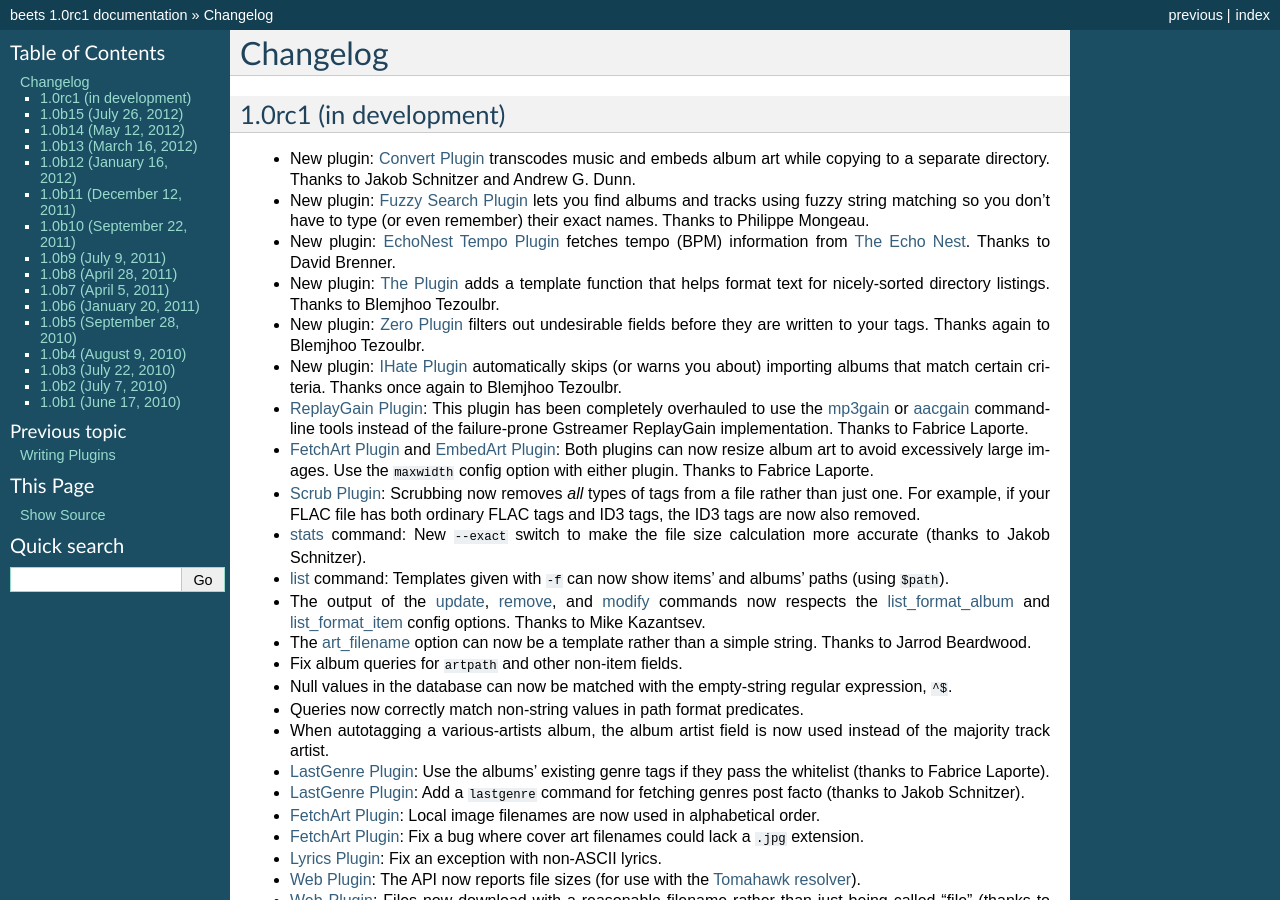
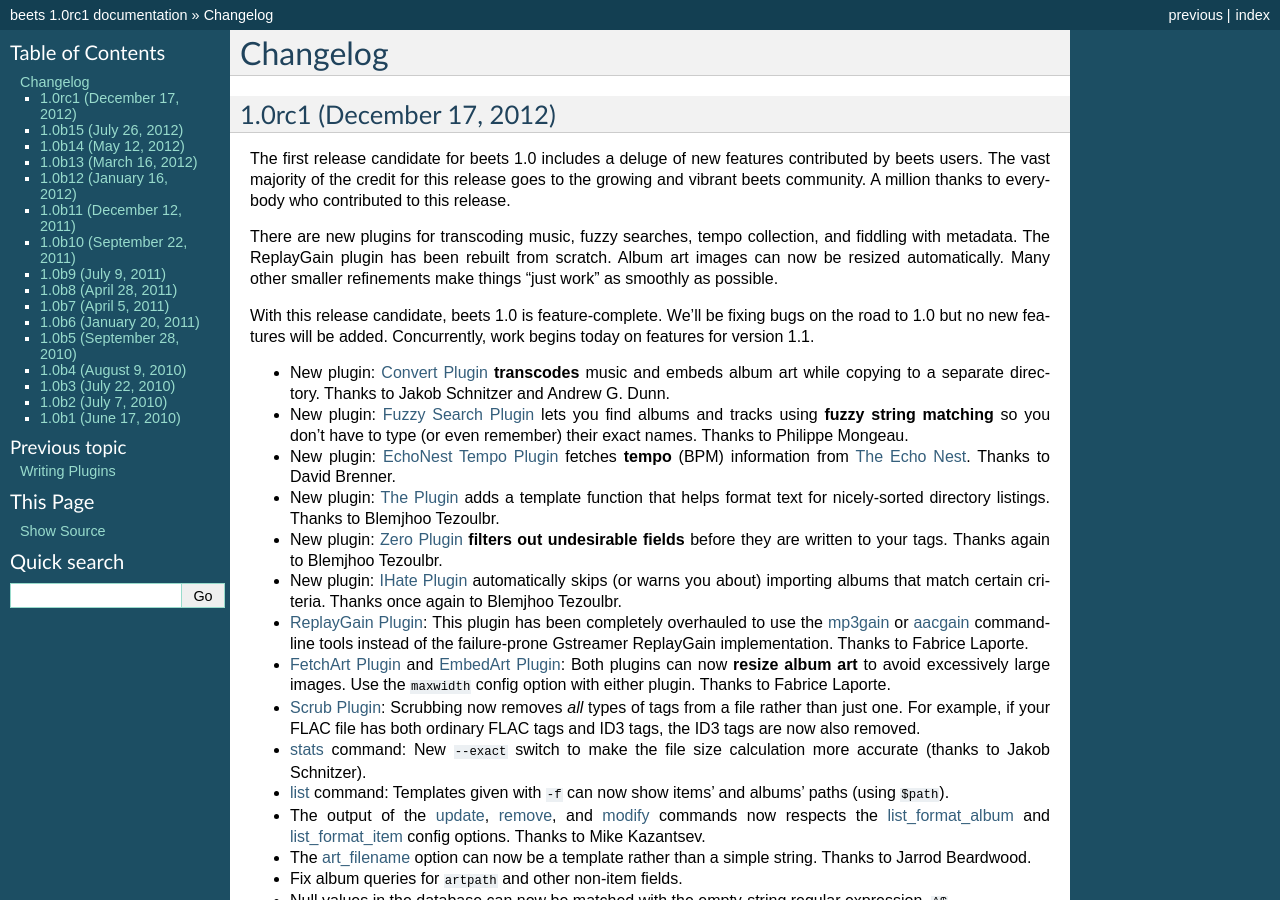
Before and after one commit to google-code-export/beets, a Sphinx documentation site: the page built from docs/changelog.rst, in a window 1280 px wide and 900 px high. Built offline with Sphinx 7.4.7, drawn with Linux system fonts in a browser that asks for light colours.

Commit message:
changelog summary for 1.0rc1

```diff
--- a/docs/changelog.rst
+++ b/docs/changelog.rst
@@ -1,21 +1,35 @@
 Changelog
 =========
 
-1.0rc1 (in development)
------------------------
+1.0rc1 (December 17, 2012)
+--------------------------
 
-* New plugin: :doc:`/plugins/convert` transcodes music and embeds album art
+The first release candidate for beets 1.0 includes a deluge of new features
+contributed by beets users. The vast majority of the credit for this release
+goes to the growing and vibrant beets community. A million thanks to everybody
+who contributed to this release.
+
+There are new plugins for transcoding music, fuzzy searches, tempo collection,
+and fiddling with metadata. The ReplayGain plugin has been rebuilt from
+scratch. Album art images can now be resized automatically. Many other smaller
+refinements make things "just work" as smoothly as possible.
+
+With this release candidate, beets 1.0 is feature-complete. We'll be fixing
+bugs on the road to 1.0 but no new features will be added. Concurrently, work
+begins today on features for version 1.1.
+
+* New plugin: :doc:`/plugins/convert` **transcodes** music and embeds album art
   while copying to a separate directory. Thanks to Jakob Schnitzer and Andrew G.
   Dunn.
-* New plugin: :doc:`/plugins/fuzzy_search` lets you find albums and tracks using
-  fuzzy string matching so you don't have to type (or even remember) their exact
-  names. Thanks to Philippe Mongeau.
-* New plugin: :doc:`/plugins/echonest_tempo` fetches tempo (BPM) information
+* New plugin: :doc:`/plugins/fuzzy_search` lets you find albums and tracks
+  using **fuzzy string matching** so you don't have to type (or even remember)
+  their exact names. Thanks to Philippe Mongeau.
+* New plugin: :doc:`/plugins/echonest_tempo` fetches **tempo** (BPM) information
   from `The Echo Nest`_. Thanks to David Brenner.
 * New plugin: :doc:`/plugins/the` adds a template function that helps format
   text for nicely-sorted directory listings. Thanks to Blemjhoo Tezoulbr.
-* New plugin: :doc:`/plugins/zero` filters out undesirable fields before they
-  are written to your tags. Thanks again to Blemjhoo Tezoulbr.
+* New plugin: :doc:`/plugins/zero` **filters out undesirable fields** before
+  they are written to your tags. Thanks again to Blemjhoo Tezoulbr.
 * New plugin: :doc:`/plugins/ihate` automatically skips (or warns you about)
   importing albums that match certain criteria. Thanks once again to Blemjhoo
   Tezoulbr.
@@ -23,7 +37,7 @@
   the `mp3gain`_ or `aacgain`_ command-line tools instead of the failure-prone
   Gstreamer ReplayGain implementation. Thanks to Fabrice Laporte.
 * :doc:`/plugins/fetchart` and :doc:`/plugins/embedart`: Both plugins can now
-  resize album art to avoid excessively large images. Use the ``maxwidth``
+  **resize album art** to avoid excessively large images. Use the ``maxwidth``
   config option with either plugin. Thanks to Fabrice Laporte.
 * :doc:`/plugins/scrub`: Scrubbing now removes *all* types of tags from a file
   rather than just one. For example, if your FLAC file has both ordinary FLAC
```
